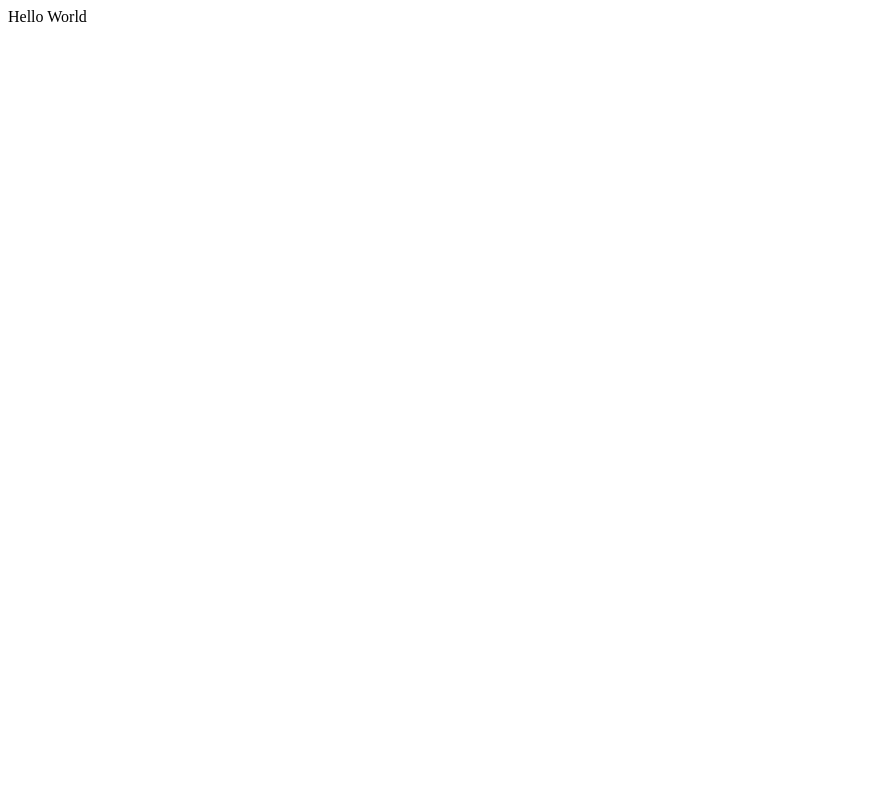
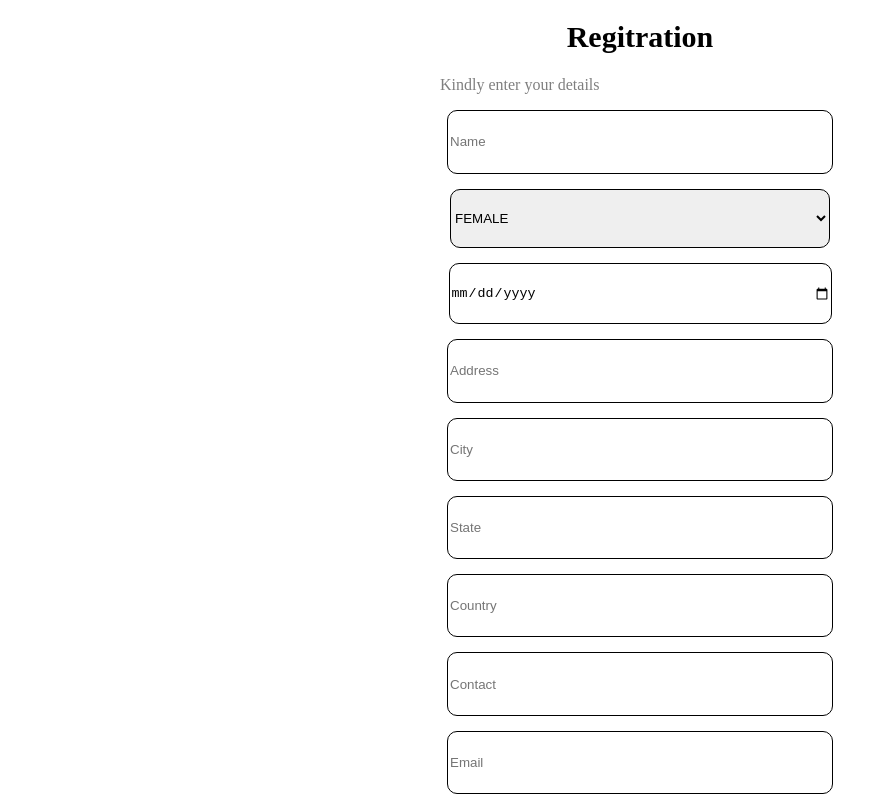
Before and after one commit to Dhruv4171/Attendence, a React (Create React App) app: page / in a window 1280 px wide. Shown: the top 800 px of the page, without its empty margins (0-888 px from the left). Built offline with nearby package versions, Linux system fonts and the light colour scheme.

Commit message:
first commit

```diff
--- a/src/App.js
+++ /dev/null
@@ -1,10 +0,0 @@
-
-function App() {
-  return (
-    <div className="App">
-      Hello World
-    </div>
-  );
-}
-
-export default App;
--- /dev/null
+++ b/src/App.jsx
@@ -0,0 +1,18 @@
+import { BrowserRouter, Route, Routes } from "react-router-dom";
+import Dashboard from "./components/dashboard";
+import RegistrationForm from "./components/registrationform";
+import Header from "./components/header";
+
+function App() {
+  return (
+    <BrowserRouter>
+    <Header />
+    <Routes>
+      <Route path="/" element={<RegistrationForm />}/>
+      <Route path="/dashboard" element={<Dashboard />}/>
+    </Routes>
+    </BrowserRouter>
+  );
+}
+
+export default App;
--- /dev/null
+++ b/src/components/dashboard/index.jsx
@@ -0,0 +1,49 @@
+import React from 'react'
+import Wrapper from './style'
+import { useSelector } from 'react-redux'
+
+const Dashboard = () => {
+    const users = useSelector(state => state.users)
+    return (
+        <Wrapper>
+            {users.map(user => (
+                <div key={user.id} className='user_container'>
+                    <div className='personal_container'>
+                        <div className='img_container'>
+                            <h1>Personal Details</h1>
+                            <img src={user.img} alt='user_img' />
+                        </div>
+                        <div className='details container'>
+                            <p className='top_info'>Name</p>
+                            <p className='user_info'>{user.name}</p>
+                            <p className='top_info'>Gender</p>
+                            <p className='user_info'>{user.gender}</p>
+                            <p className='top_info'>DoB</p>
+                            <p className='user_info'>{user.dob}</p>
+                        </div>
+                    </div>
+                    <div className='address_container'>
+                        <h1>Address Details</h1>
+                        <p className='top_info'>Address</p>
+                        <p className='user_info'>{user.address}</p>
+                        <p className='top_info'>City</p>
+                        <p className='user_info'>{user.city}</p>
+                        <p className='top_info'>State</p>
+                        <p className='user_info'>{user.state}</p>
+                        <p className='top_info'>Country</p>
+                        <p className='user_info'>{user.country}</p>
+                    </div>
+                    <div className='contact_container'>
+                        <h1>Contact Details</h1>
+                        <p className='top_info'>Phone Number</p>
+                        <p className='user_info'>{user.contact}</p>
+                        <p className='top_info'>Email</p>
+                        <p className='user_info'>{user.email}</p>
+                    </div>
+                </div>
+            ))}
+        </Wrapper>
+    )
+}
+
+export default Dashboard
--- /dev/null
+++ b/src/components/dashboard/style.js
@@ -0,0 +1,45 @@
+import { styled } from 'styled-components';
+const Wrapper = styled.div`
+    width:400px;
+    line-spacing:0.15px;
+    .personal_container{
+        width:350px;
+        margin:0px auto;
+        border-bottom:1px solid #3568AC;
+        img{
+            widht:150px;
+            border-radius:50%;
+            height:150px;
+            display: block;
+            margin-left: auto;
+            margin-right: auto;
+        }
+    }
+    .address_container{
+        width:350px;
+        margin:0px auto;
+        border-bottom:1px solid #3568AC;
+    }
+    .contact_container{
+        width:350px;
+        margin:0px auto;
+        border-bottom:1px solid #3568AC;
+    }
+    h1{
+        font-size: 20px;
+        height:30px;
+        widht:84px;
+        color:#2F80ED;
+        text-align:left;
+    }
+    .top_info{
+        font-size:15px;
+        font-wieght:600px;
+        opacity:0.5;
+    }
+    .user_info{
+        font-size:18px;
+        font-weight:700px;
+    }
+`
+export default Wrapper
--- /dev/null
+++ b/src/components/header/index.jsx
@@ -0,0 +1,14 @@
+import React from 'react'
+import { Link } from 'react-router-dom'
+
+const Header = () => {
+  return (
+    <div>
+      <div>
+        <Link className='link' to='/dashboard'></Link>
+      </div>
+    </div>
+  )
+}
+
+export default Header
--- /dev/null
+++ b/src/components/registrationform/index.jsx
@@ -0,0 +1,100 @@
+import React, { useState } from 'react'
+import { useDispatch } from 'react-redux'
+import { useNavigate } from 'react-router'
+import Wrapper from './style'
+
+const RegistrationForm = () => {
+    const [name,setName] = useState('')
+    const [gender,setGender]=useState('')
+    const [dob,setDOB] = useState('')
+    const [address,setAddress] = useState('')
+    const [city,setCity] = useState('')
+    const [state,setState] = useState('')
+    const [country,setCountry] = useState('')
+    const [contact,setContact] = useState('')
+    const [email,setEmail] = useState('')
+    const [img,setImgUrl] = useState('')
+    const dispatch = useDispatch()
+    const navigate = useNavigate()
+    const id = new Date().getTime()
+    const register=(e)=>{
+      e.preventDefault()
+      dispatch({
+        type : 'REGISTER_USER',
+        payload : {id,name,gender,dob,address,city,state,country,contact,email,img}
+      })
+      navigate('/dashboard')
+    }
+  return (
+    <Wrapper>
+      <h1>Regitration</h1>
+      <p>Kindly enter your details</p>
+      <form action=''>
+        <input
+          type='text'
+          value={name}
+          placeholder='Name'
+          onChange={(e)=>setName(e.target.value)}
+        />
+        <select required value={gender} onChange={(e)=>setGender(e.target.value)}>
+            <option disabled selected>--SelectGender--</option>
+            <option value='Female'>FEMALE</option>
+            <option value='Male'>Male</option>
+        </select>
+        <input
+          type='date'
+          value={dob}
+          onChange={(e)=>setDOB(e.target.value)}
+        />
+        <input
+          type='text'
+          value={address}
+          placeholder='Address'
+          onChange={(e)=>setAddress(e.target.value)}
+        />
+        <input
+          type='text'
+          value={city}
+          placeholder='City'
+          onChange={(e)=>setCity(e.target.value)}
+        />
+        <input
+          type='text'
+          value={state}
+          placeholder='State'
+          onChange={(e)=>setState(e.target.value)}
+        />
+        <input
+          type='text'
+          value={country}
+          placeholder='Country'
+          onChange={(e)=>setCountry(e.target.value)}
+        />
+        <input
+          type='text'
+          value={contact}
+          placeholder='Contact'
+          onChange={(e)=>setContact(e.target.value)}
+        />
+        <input
+          type='text'
+          value={email}
+          placeholder='Email'
+          onChange={(e)=>setEmail(e.target.value)}
+        />
+        <input
+          type='file'
+          placeholder='Upload Profile Picture'
+          onChange={(e)=>setImgUrl(URL.createObjectURL(e.target.files[0]))}
+        />
+        <input
+          type='button'
+          value='Register'
+          onClick={register}
+        />
+      </form>
+    </Wrapper>
+  )
+}
+
+export default RegistrationForm
--- /dev/null
+++ b/src/components/registrationform/style.js
@@ -0,0 +1,46 @@
+import { styled } from "styled-components";
+
+const Wrapper = styled.div`
+    width:400px;
+    max-widht:400px;
+    margin:0px auto;
+    h1{
+        text-align:center;
+        widht:107px;
+        height:36px;
+        font-size:30px;
+    }
+    p{
+        font-size:16px;
+        font-wieght:600px;
+        opacity:0.5;
+    }
+    form{
+        display:flex;
+        flex-direction:column;
+        gap:15px;
+        select{
+            width:380px;
+            height:59.34px;
+            border-radius:10px;
+            border:1px solid #000;
+            margin: 0px auto;
+        }
+        input[type='text'],input[type='email'],input[type='date'],input[type='file']{
+            width:380px;
+            height:59.34px;
+            border-radius:10px;
+            border:1px solid #000;
+            margin:0px auto;
+        }
+        input[type='button']{
+            width:380px;
+            height:59.34px;
+            border-radius:10px;
+            background: #2F80ED;
+            color:#fff;
+            margin: 0px auto;
+        }
+    }
+`
+export default Wrapper
--- a/src/index.js
+++ b/src/index.js
@@ -1,8 +1,12 @@
 import React from 'react';
 import ReactDOM from 'react-dom/client';
 import App from './App';
+import { Provider } from 'react-redux';
+import store from './store';
 
 const root = ReactDOM.createRoot(document.getElementById('root'));
 root.render(
-    <App />
+    <Provider store={store}>
+        <App />
+    </Provider>
 );
--- /dev/null
+++ b/src/store/index.js
@@ -0,0 +1,17 @@
+import { createStore } from "redux"
+
+const initialState={
+    users : []
+}
+const reducer = (state =initialState,action) =>{
+    switch (action.type) {
+        case "REGISTER_USER":
+            return {
+                ...state,
+                users :[...state.users,action.payload]
+            }
+        default :
+            return state
+    }
+}
+export default createStore(reducer)
```
Also changed, not shown: 1 other file (tests, documents, lock files or other folders).
